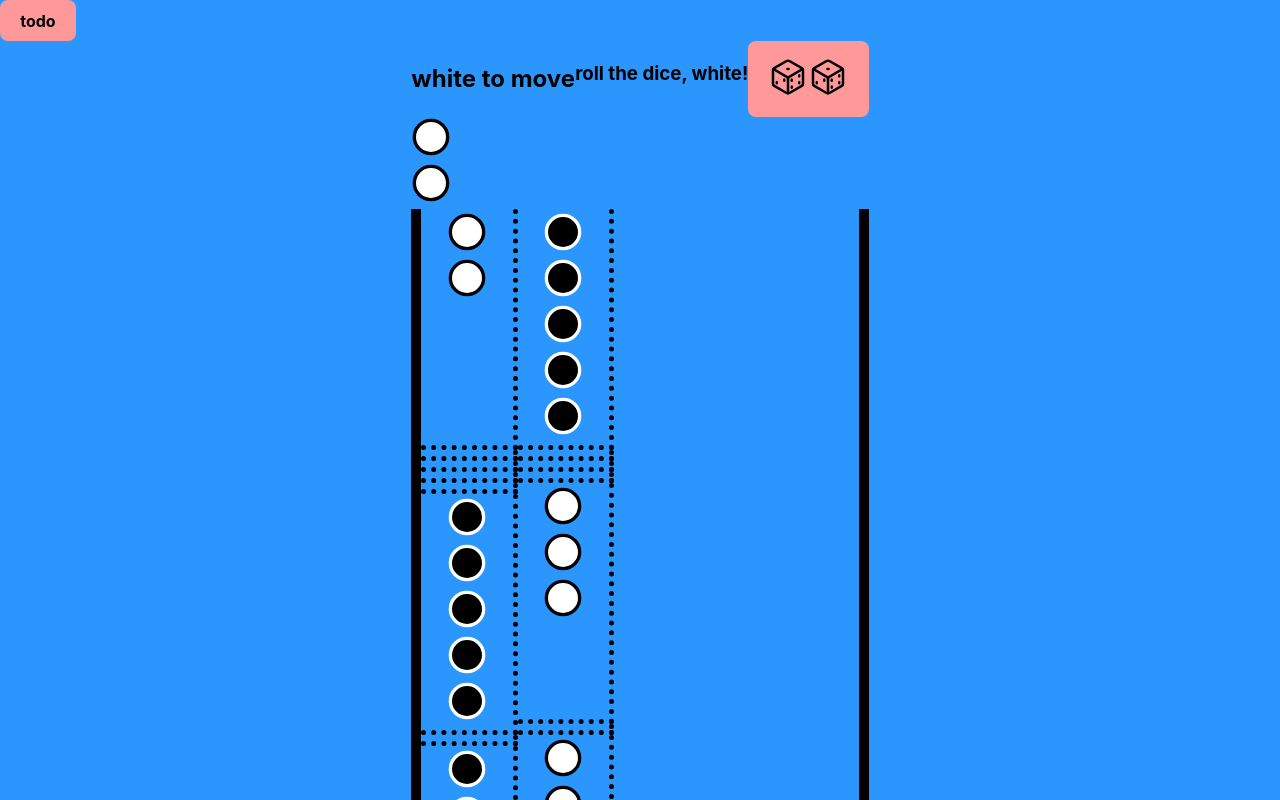
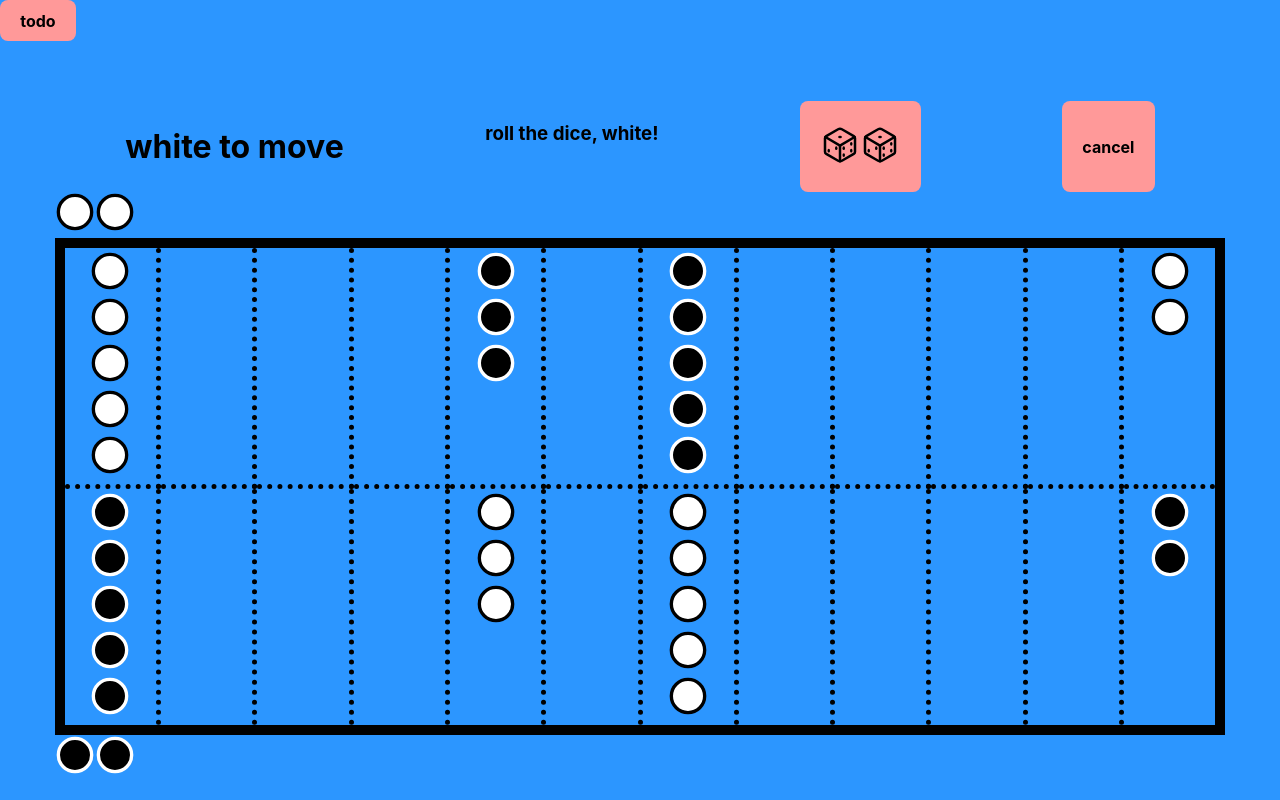
Before and after one commit to JennaHuff/reactdnd-todo, a React (Vite) app: page / in a window 1280 px wide. Shown: the top 800 px of the page. Built offline with nearby package versions, Linux system fonts and the light colour scheme.

Commit message:
removed USE_DICE, changed dice structure, might remove errorMessage

```diff
--- a/src/pages/backgammon/Backgammon.css
+++ b/src/pages/backgammon/Backgammon.css
@@ -17,6 +17,10 @@
     width: fit-content;
 }
 
+.prison {
+    display: flex;
+}
+
 .square {
     display: grid;
     place-items: center;
@@ -30,29 +34,26 @@
     border-bottom: 5px dotted black;
 }
 
-.board:last-of-type > .square:nth-last-child(1) {
+.board {
+    border-left: 10px solid black;
+    border-right: 10px solid black;
+    border-bottom: 10px solid black;
+    border-top: 10px solid black;
+}
+.half-board:last-of-type > .square {
+    border-bottom: none;
+}
+.half-board:nth-child(1) > .square:nth-child(1) {
     border-right: none;
 }
-.board:last-of-type > .square {
-    border-bottom: none;
+.half-board:nth-last-child(1) > .square:nth-last-child(1) {
+    border-right: none;
+}
+.half-board {
+    display: flex;
+    flex-flow: row-reverse;
 }
 
-.board:nth-child(2n) > .square:nth-child(1) {
-    border-right: none;
+.half-board:last-of-type {
+    flex-flow: unset;
 }
-
-.board {
-    display: flex;
-    flex-flow: row;
-    border-left: 10px solid black;
-    border-right: 10px solid black;
-}
-
-.board:last-of-type {
-    border-bottom: 10px solid black;
-}
-
-.board:nth-child(2n) {
-    border-top: 10px solid black;
-    flex-flow: row-reverse;
-}
--- a/src/pages/backgammon/components/Header.tsx
+++ b/src/pages/backgammon/components/Header.tsx
@@ -7,16 +7,15 @@ export function Header() {
 
     return (
         <div className="header">
-            <h1>{gameState.errorMessage}</h1>
-            <h2>{gameState.turn} to move</h2>
+            <h1 id="turn-indicator">{gameState.turn} to move</h1>
             <Dice />
-            {/* <button
+            <button
                 onClick={() =>
                     dispatch({ type: GameActionKind.CANCEL, payload: {} })
                 }
             >
                 cancel
-            </button> */}
+            </button>
         </div>
     );
 }
--- a/src/pages/backgammon/components/Square.tsx
+++ b/src/pages/backgammon/components/Square.tsx
@@ -16,7 +16,7 @@ export function Square({ square }: { square: ISquare }) {
             const whiteToPlay = gameState.turn === "white";
             const blackToPlay = gameState.turn === "black";
             if (item.color !== gameState.turn) return false;
-            if (gameState.dice.includes(distance)) {
+            if (gameState.dice.left.includes(distance)) {
                 if (
                     (whiteToPlay && square.id > item.id) ||
                     (blackToPlay && square.id < item.id)
--- a/src/pages/backgammon/functions/handleDrop.tsx
+++ b/src/pages/backgammon/functions/handleDrop.tsx
@@ -9,14 +9,13 @@ export function handleDrop(
     endSquare: number
 ) {
     if (squareIsBlocked(gameState.board, startSquare, endSquare)) return;
-    if (gameState.board[startSquare].color !== gameState.turn) {
-        dispatch({
-            type: GameActionKind.SET_ERROR_MESSAGE,
-            payload: { newErrorMessage: "it's not your turn" },
-        });
-        return;
-    }
-
+    // if (gameState.board[startSquare].color !== gameState.turn) {
+    //     dispatch({
+    //         type: GameActionKind.SET_ERROR_MESSAGE,
+    //         payload: { newErrorMessage: "it's not your turn" },
+    //     });
+    //     return;
+    // }
     if (moveIsACapture(gameState.board, startSquare, endSquare)) {
         dispatch({
             type: GameActionKind.SEND_TO_JAIL,
@@ -33,10 +32,5 @@ export function handleDrop(
         },
     });
 
-    dispatch({
-        type: GameActionKind.USE_DICE,
-        payload: { usedDice: Math.abs(endSquare - startSquare) },
-    });
-
     return;
 }
--- a/src/pages/backgammon/utils/types.ts
+++ b/src/pages/backgammon/utils/types.ts
@@ -5,7 +5,6 @@ export type GameContextType = {
 
 export enum GameActionKind {
     ROLL = "ROLL",
-    USE_DICE = "USE_DICE",
     CANCEL = "CANCEL",
     SEND_TO_JAIL = "SEND_TO_JAIL",
     MOVE_PIECE = "MOVE_PIECE",
@@ -27,7 +26,6 @@ export interface GameAction {
 export interface IGameState {
     board: ISquare[];
     turn: "white" | "black";
-    // dice: number[];
     dice: { left: number[]; used: number[] };
     whitePrison: number;
     blackPrison: number;
```
